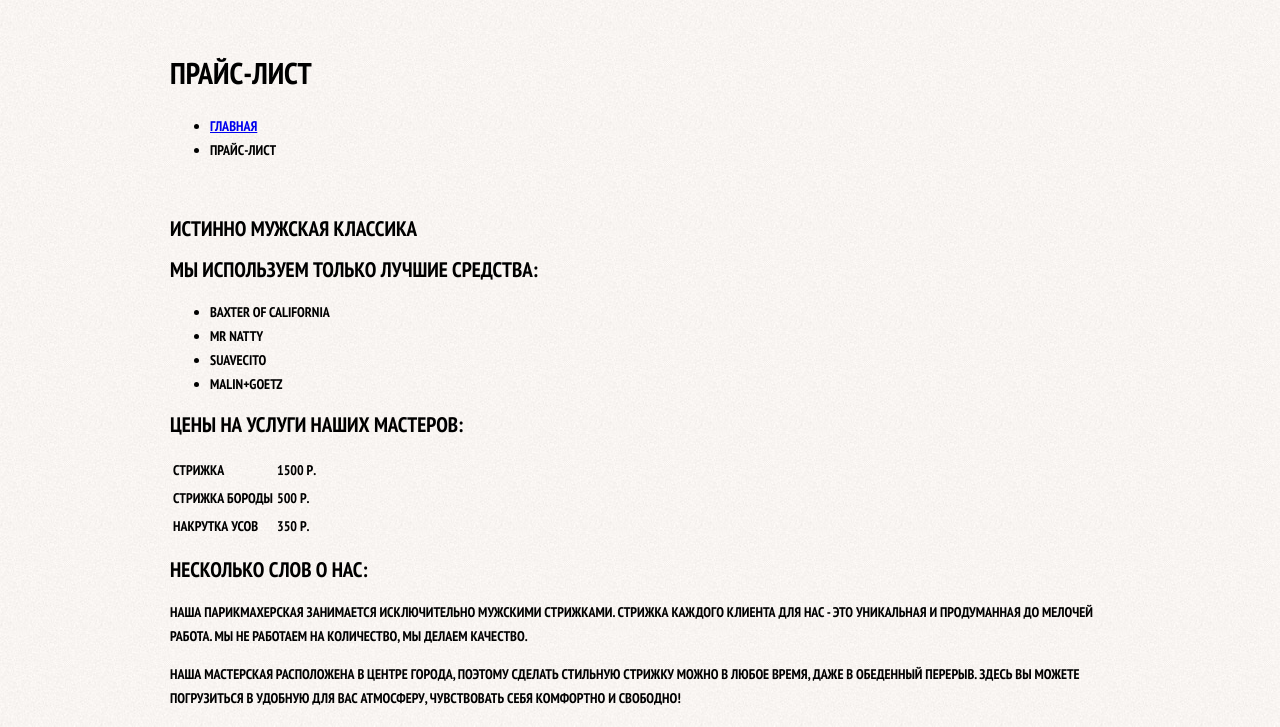
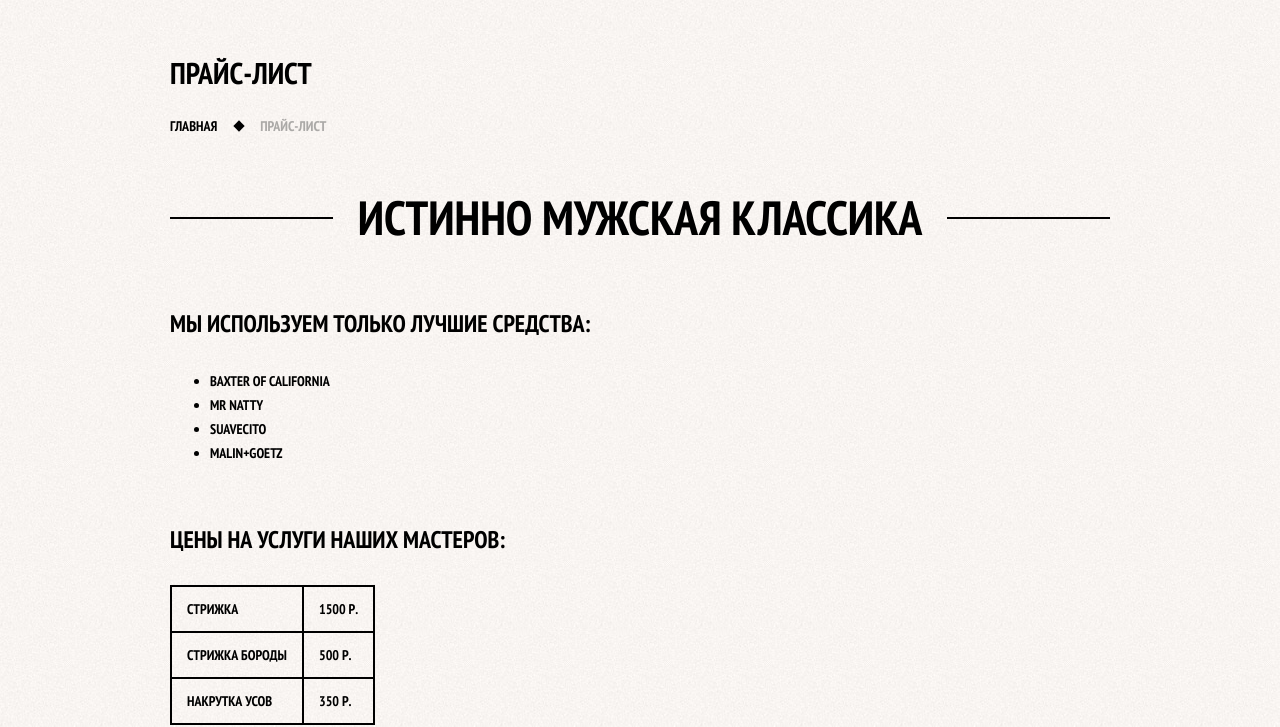
Before and after one commit to kaznacheyev/Barbershop, a plain HTML site: page price.html in a window 1280 px wide. Shown: the part 73-800 px from the top of the page. Drawn offline with Linux system fonts and the light colour scheme.

Commit message:
small addition css for price

```diff
--- a/css/style.css
+++ b/css/style.css
@@ -353,6 +353,101 @@ body {
 	line-height: 42px;
 }
 
+.breadcrumbs {
+	margin: 0;
+	padding: 0;
+	list-style: none;
+}
+
+.breadcrumbs li {
+	position: relative;
+	display: inline;
+	padding-right: 40px;
+}
+
+.breadcrumbs a {
+	color: #000;
+	text-decoration: none;
+}
+
+.breadcrumbs a:hover {
+	text-decoration: underline;
+}
+
+.breadcrumbs .current {
+	color: #aba9a7;
+}
+
+.breadcrumbs li::after {
+	content: "";
+	position: absolute;
+	width: 8px;
+	height: 8px;
+	top: 5px;
+	right: 14px;
+	background-color: #000;
+	transform: rotate(45deg);
+}
+
+.breadcrumbs .current::after {
+	display: none;
+}
+
+/* Общие стили для контентных тегов */
+
+.inner-content {
+	margin-bottom: 75px;
+}
+
+.inner-content h2 {
+	margin-top: 60px;
+	margin-bottom: 30px;
+	font-size: 24px;
+	line-height: 30px;
+}
+
+.inner-content p {
+	margin: 14px 0;
+}
+
+.inner-content table {
+	border-collapse: collapse;
+}
+
+.inner-content td {
+	padding: 10px 15px;
+	border: 2px solid #000000;
+}
+
+/* Особые стили для контентных тегов */
+
+.big-heading {
+	margin-top: 55px;
+	margin-bottom: 65px;
+	text-align: center;
+}
+
+.big-heading h2 {
+	position: relative;
+	margin: 0;
+	padding: 0 25px;
+	font-size: 48px;
+	line-height: 48px;
+	display: inline;
+	text-align: center;
+	z-index: 2;
+	background: #f8f3f0 url(../img/pattern-white.jpg) repeat;
+}
+
+.big-heading::after {
+	content: "";
+	display: block;
+	position: relative;
+	top: -25px;
+	z-index: 1;
+	border-bottom: 2px solid #000000;
+}
+
 .main-footer {
 	margin-top: 65px;
 	padding-top: 60px;
```
